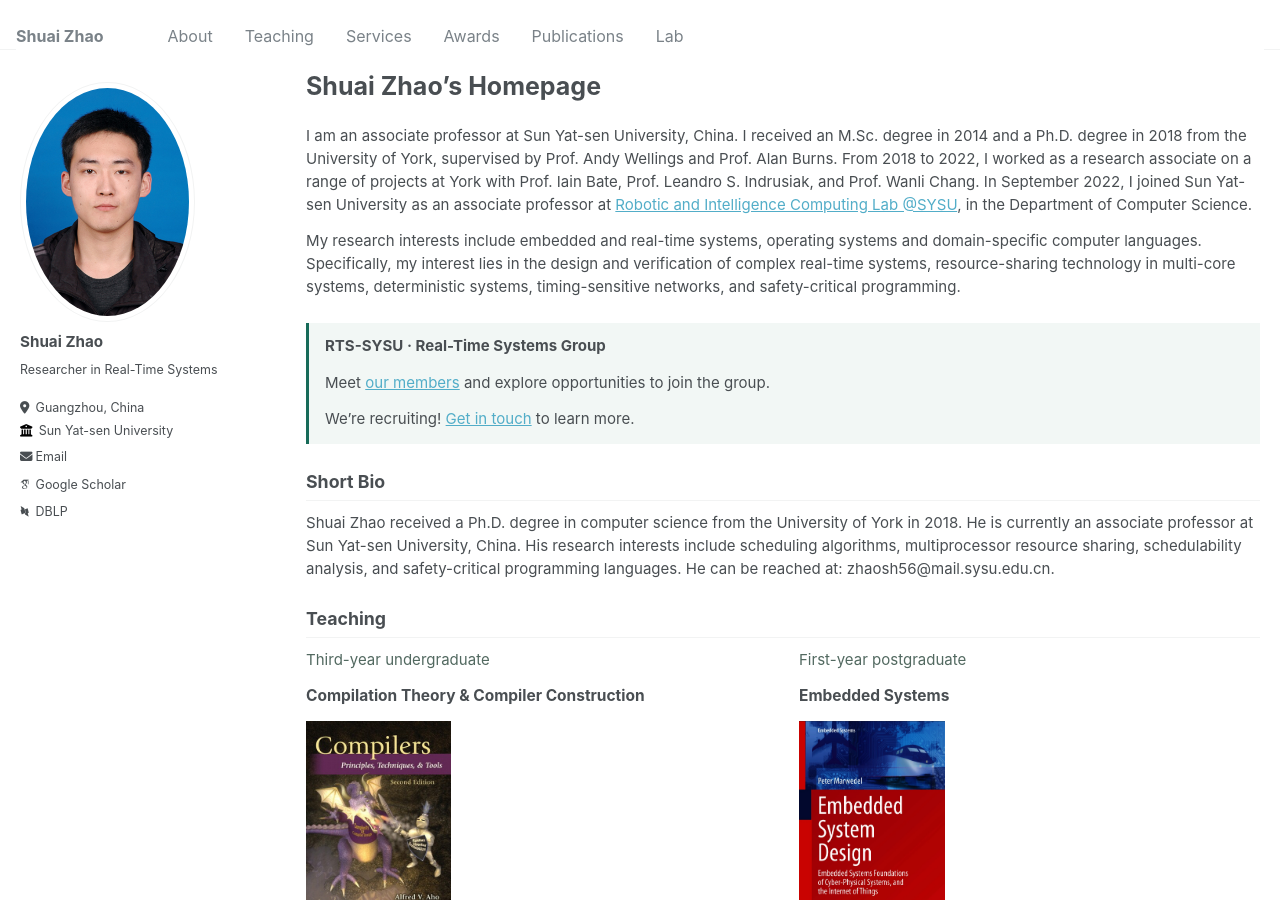
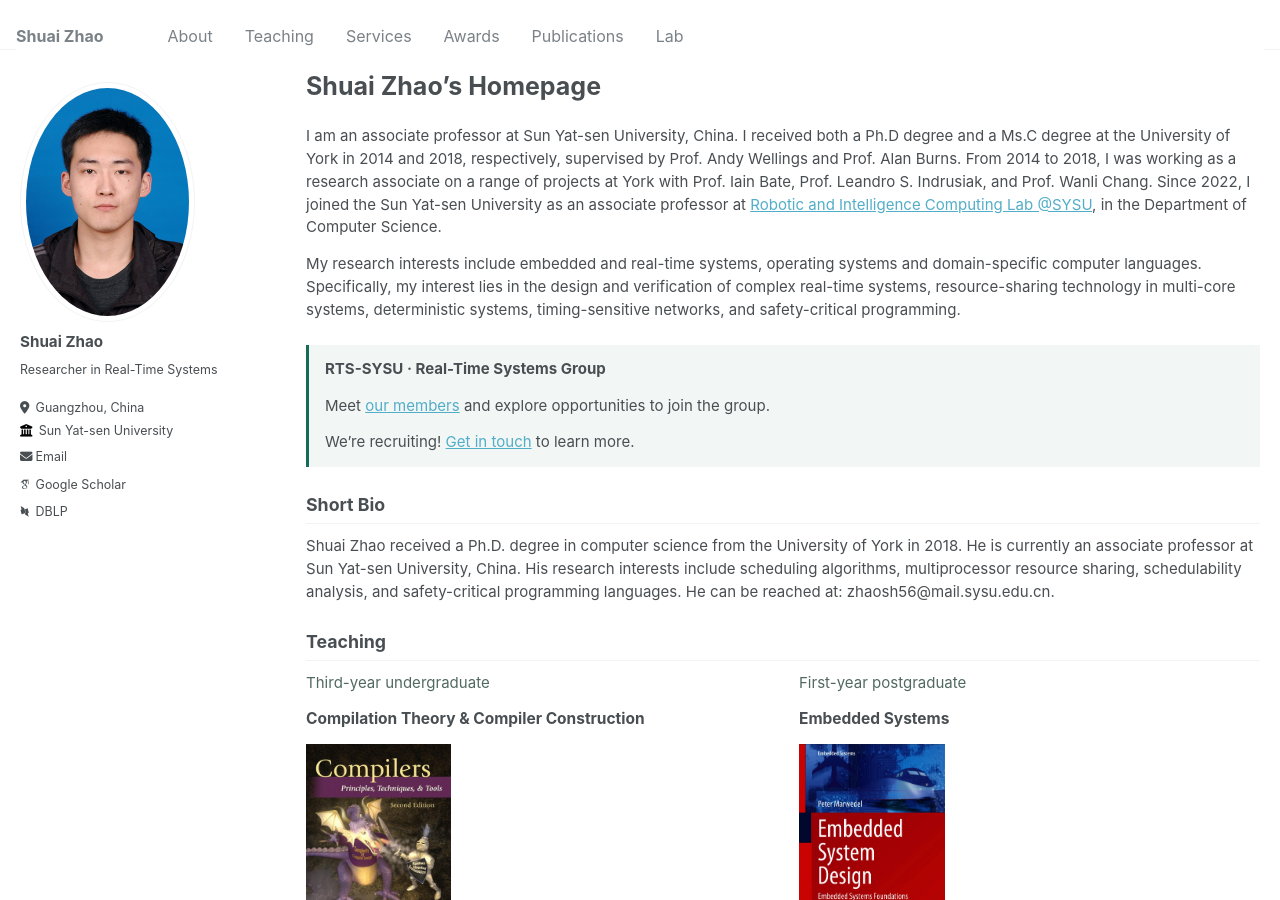
Before and after one commit to zs673/zs673.github.io, a Jekyll site: the page built from _pages/about.md, in a window 1280 px wide and 900 px high. Built offline with Jekyll 4.4.1, drawn with Linux system fonts in a browser that asks for light colours; some web fonts are replaced.

Commit message:
Restore previous biography text

```diff
--- a/_pages/about.md
+++ b/_pages/about.md
@@ -9,7 +9,7 @@ redirect_from:
 
 <span id="about"></span>
 
-I am an associate professor at Sun Yat-sen University, China. I received an M.Sc. degree in 2014 and a Ph.D. degree in 2018 from the University of York, supervised by Prof. Andy Wellings and Prof. Alan Burns. From 2018 to 2022, I worked as a research associate on a range of projects at York with Prof. Iain Bate, Prof. Leandro S. Indrusiak, and Prof. Wanli Chang. In September 2022, I joined Sun Yat-sen University as an associate professor at [Robotic and Intelligence Computing Lab @SYSU](https://www.usilab.cn/), in the Department of Computer Science.
+I am an associate professor at Sun Yat-sen University, China. I received both a Ph.D degree and a Ms.C degree at the University of York in 2014 and 2018, respectively, supervised by Prof. Andy Wellings and Prof. Alan Burns. From 2014 to 2018, I was working as a research associate on a range of projects at York with Prof. Iain Bate, Prof. Leandro S. Indrusiak, and Prof. Wanli Chang. Since 2022, I joined the Sun Yat-sen University as an associate professor at [Robotic and Intelligence Computing Lab @SYSU](https://www.usilab.cn/), in the Department of Computer Science.
 
 My research interests include embedded and real-time systems, operating systems and domain-specific computer languages. Specifically, my interest lies in the design and verification of complex real-time systems, resource-sharing technology in multi-core systems, deterministic systems, timing-sensitive networks, and safety-critical programming.
 
```
